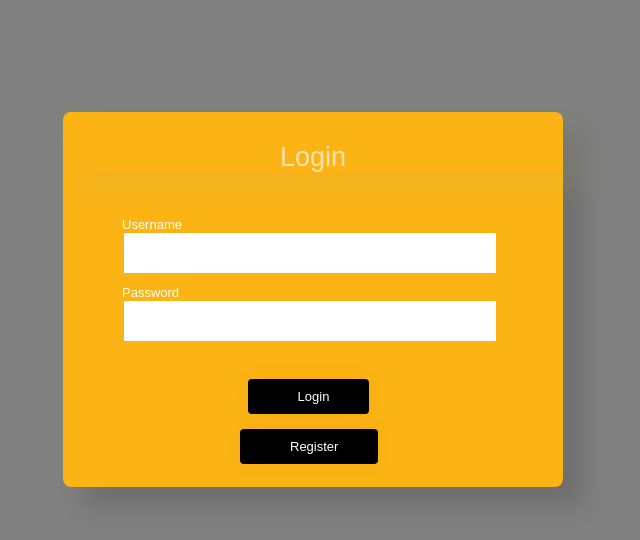
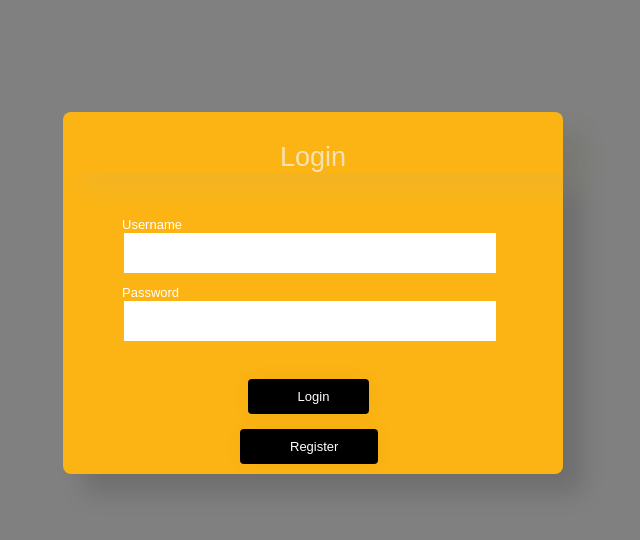
Before and after one commit to angeldep144/RCC-frontend, an Angular app: page /login in a window 1280 px wide. Shown: the top 540 px of the page, without its empty margins (327-967 px from the left). Built offline with nearby package versions, Linux system fonts and the light colour scheme; a web font is replaced by a local one.

Commit message:
edited error message for login

```diff
--- a/src/app/pages/login/login.component.css
+++ b/src/app/pages/login/login.component.css
@@ -15,9 +15,9 @@ h1{
 .err{
     color: red;
     display: flex;
+    font-weight: bold;
     justify-content: center;
     margin-top: 10px;
-    background-color: black;
 }
 .btn-container
 {
@@ -29,7 +29,7 @@ h1{
 .content {
     background-color: #FCB414;
     width: 500px;
-    height: 375px;
+    height: 30%;
     margin: 7em auto;
     border-radius: 8px;
     box-shadow: 20px 20px 25px rgba(0, 0, 0, 0.14);
```
